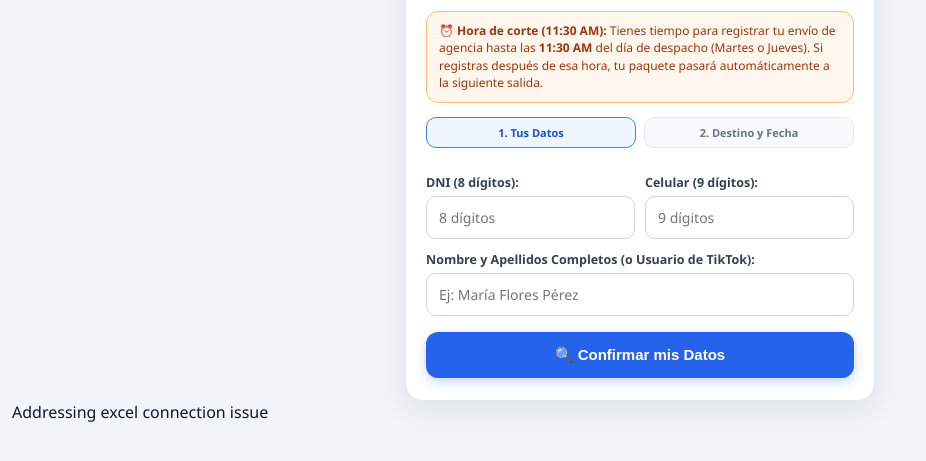
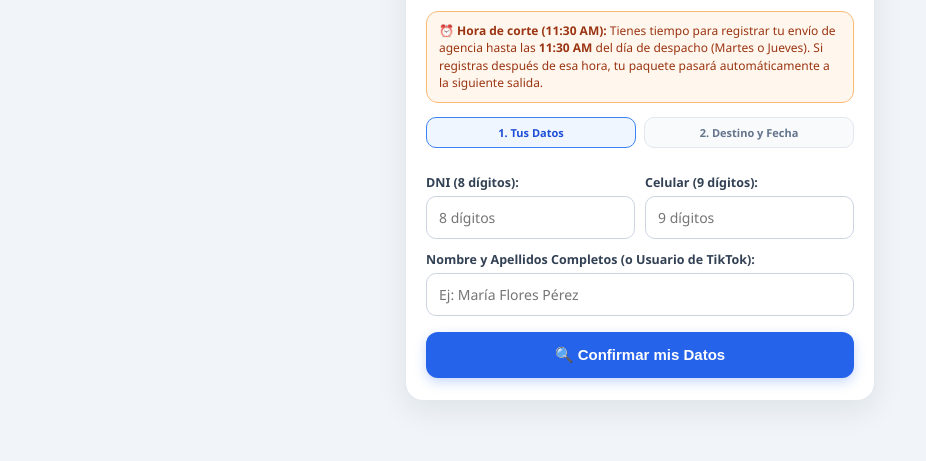
Before and after one commit to rojaslinobeninefiel-stack/envios-maison, a plain HTML site: page index.html in a window 1280 px wide. Shown: the part 145-606 px from the top of the page, without its empty margins (0-926 px from the left). Drawn offline with Linux system fonts and the light colour scheme.

```diff
--- a/index.html
+++ b/index.html
@@ -780,4 +780,3 @@
   </script>
 </body>
 </html>
-Addressing excel connection issue
```
